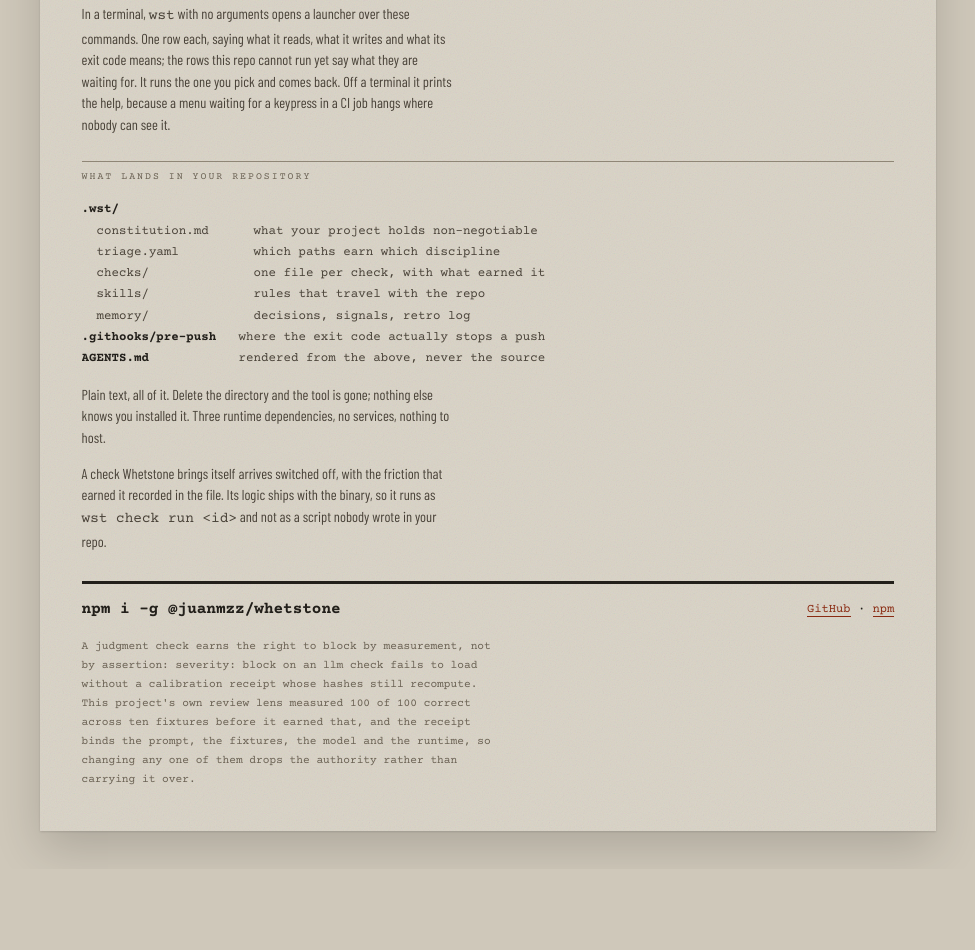
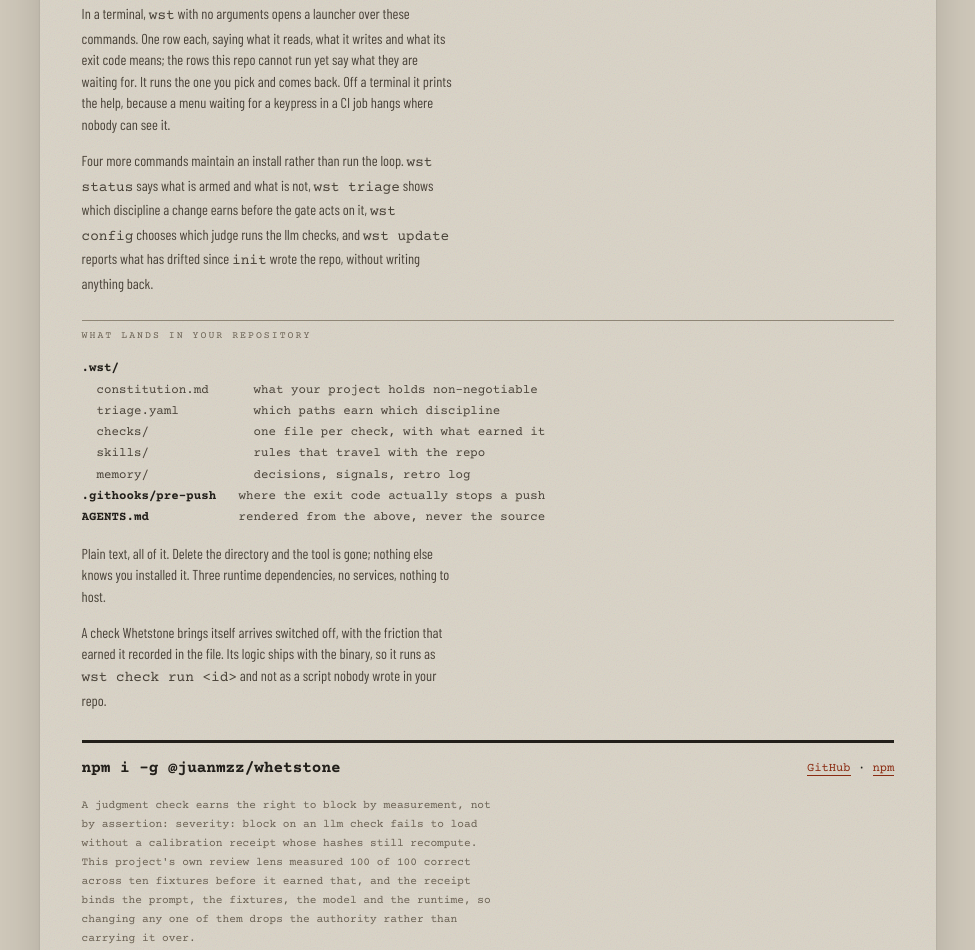
Before and after one commit to Juanmzz/whetstone, a website: page docs/index.html in a window 1280 px wide. Shown: the part 954-1904 px from the top of the page, without its empty margins (152-1127 px from the left). Before the commit the page ends 1823 px from the top, so only its background shows below. Drawn offline with nearby package versions, Linux system fonts and the light colour scheme.

Commit message:
docs: the page npm points at, and the four commands it left out

```diff
--- a/docs/index.html
+++ b/docs/index.html
@@ -130,6 +130,7 @@
       <div class="step"><span class="n">04</span><span class="cmd">wst retro</span><span class="d">Clusters the signals and proposes rule changes. It never applies them.</span></div>
     </div>
     <p class="note">In a terminal, <span class="mono">wst</span> with no arguments opens a launcher over these commands. One row each, saying what it reads, what it writes and what its exit code means; the rows this repo cannot run yet say what they are waiting for. It runs the one you pick and comes back. Off a terminal it prints the help, because a menu waiting for a keypress in a CI job hangs where nobody can see it.</p>
+    <p class="note">Four more commands maintain an install rather than run the loop. <span class="mono">wst status</span> says what is armed and what is not, <span class="mono">wst triage</span> shows which discipline a change earns before the gate acts on it, <span class="mono">wst config</span> chooses which judge runs the llm checks, and <span class="mono">wst update</span> reports what has drifted since <span class="mono">init</span> wrote the repo, without writing anything back.</p>
   </section>
 
   <section class="sec">
--- a/package.json
+++ b/package.json
@@ -7,7 +7,7 @@
     "type": "git",
     "url": "git+https://github.com/Juanmzz/whetstone.git"
   },
-  "homepage": "https://github.com/Juanmzz/whetstone#readme",
+  "homepage": "https://juanmzz.github.io/whetstone/",
   "bugs": {
     "url": "https://github.com/Juanmzz/whetstone/issues"
   },
```
Also changed, not shown: README.md.
